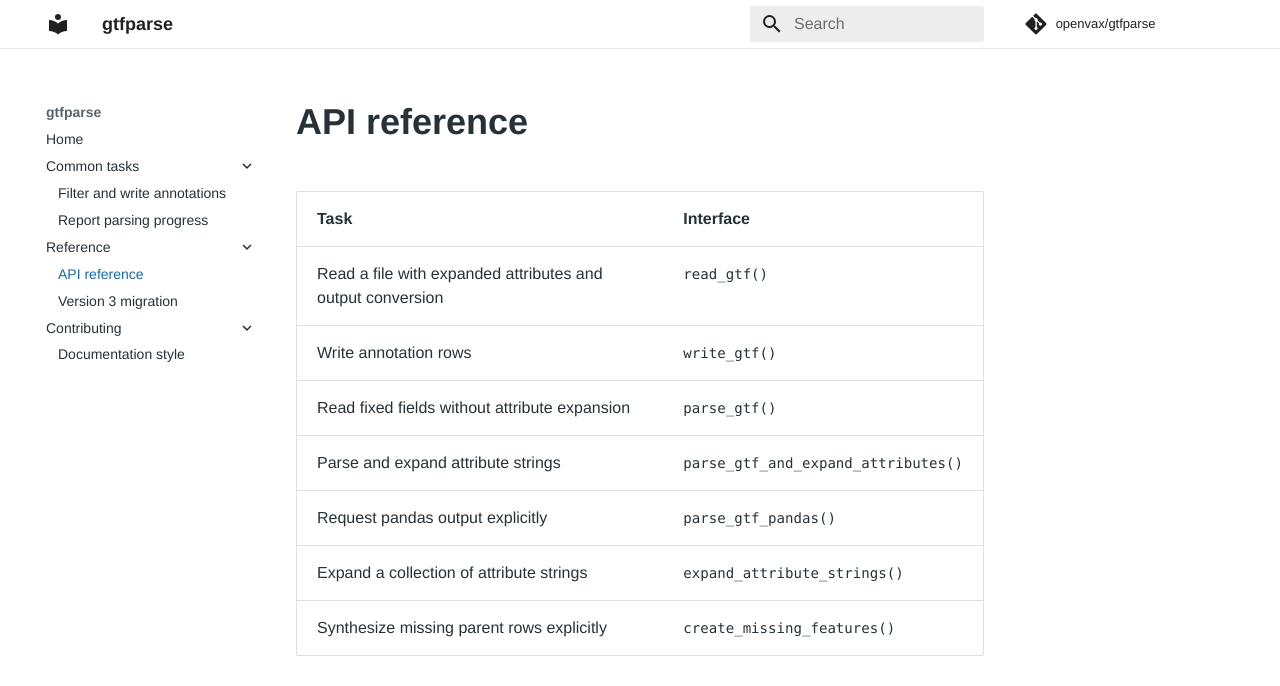
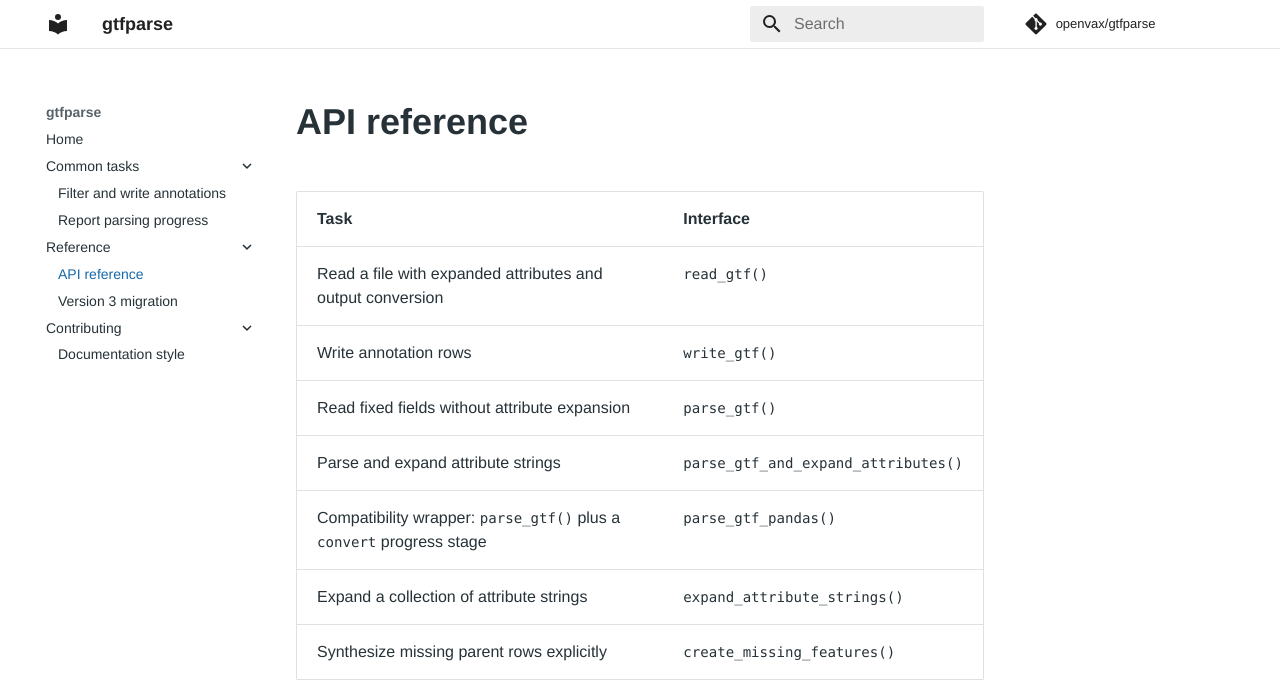
Before and after one commit to openvax/gtfparse, an MkDocs documentation site: the page built from docs/reference.md, in a window 1280 px wide and 900 px high, cut to the strip 0-686 px from the top of the window. Built offline with MkDocs 1.6.1 and Material for MkDocs 9.7.7, drawn with Linux system fonts in a browser that asks for light colours; comment, search, counter and statistics services are not loaded.

Commit message:
Describe parse_gtf_pandas accurately in the API reference table
parse_gtf already returns pandas, so "Request pandas output explicitly"
no longer says what parse_gtf_pandas is for. It returns parse_gtf's frame
unchanged and only adds the convert progress stage.

Claude-Session: https://claude.ai/code/session_01JHJhwj29oDqoeu7TYd34Pi

```diff
--- a/docs/reference.md
+++ b/docs/reference.md
@@ -6,7 +6,7 @@
 | Write annotation rows | `write_gtf()` |
 | Read fixed fields without attribute expansion | `parse_gtf()` |
 | Parse and expand attribute strings | `parse_gtf_and_expand_attributes()` |
-| Request pandas output explicitly | `parse_gtf_pandas()` |
+| Compatibility wrapper: `parse_gtf()` plus a `convert` progress stage | `parse_gtf_pandas()` |
 | Expand a collection of attribute strings | `expand_attribute_strings()` |
 | Synthesize missing parent rows explicitly | `create_missing_features()` |
 
```
